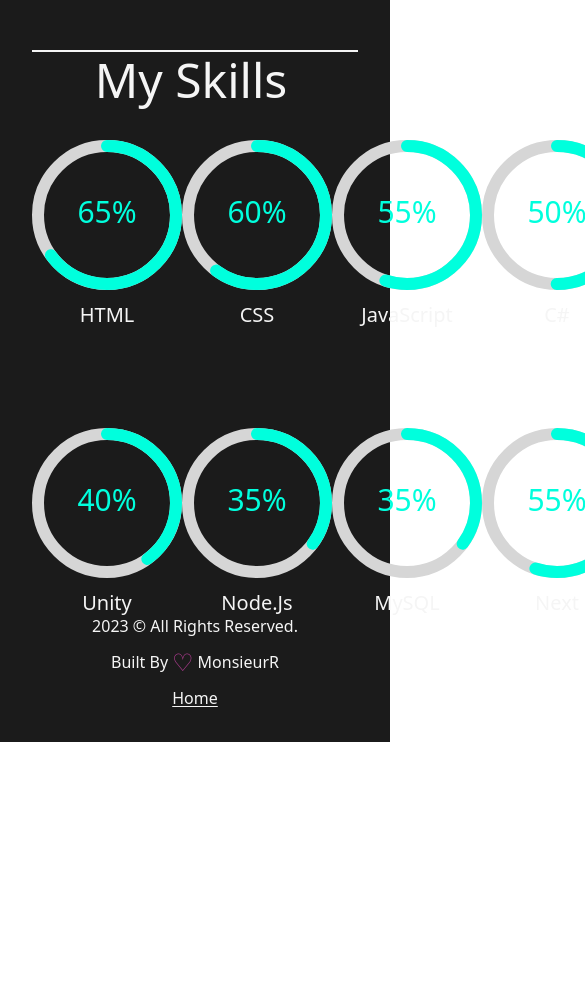
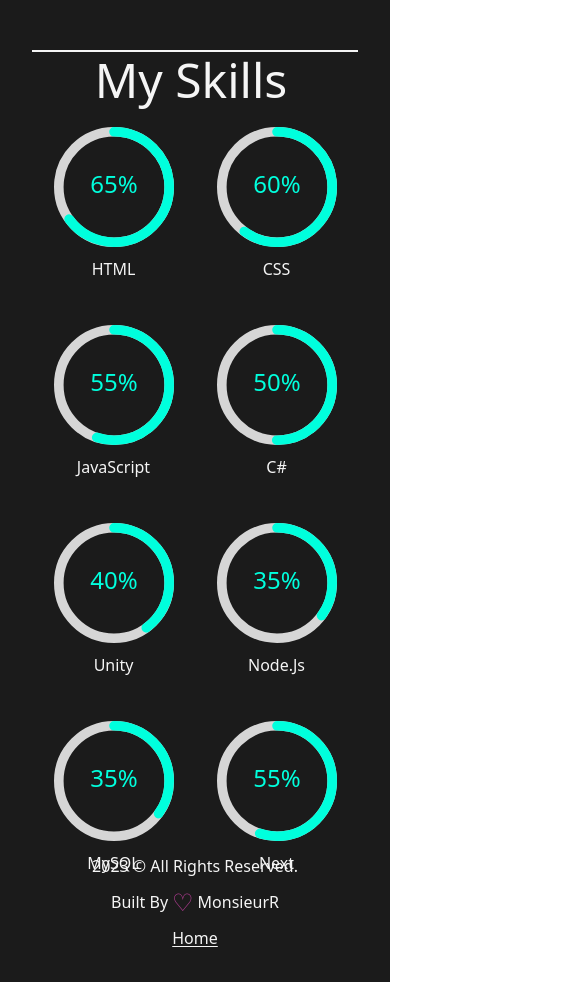
Before and after one commit to MonsieurR05/Portfolio, a Next.js app: page /about in a window 390 px wide. Shown: the part 1600-2582 px from the top of the page, 585 px wide, since content can reach past the window. Before the commit the page ends 2342 px from the top, so only its background shows below. Built offline with nearby package versions, Linux system fonts and the light colour scheme.

Commit message:
Update globals.css

```diff
--- a/src/styles/globals.css
+++ b/src/styles/globals.css
@@ -36,3 +36,25 @@
 .CircularProgressbar-text {
     fill: var(--text-color) !important;
   }
+
+ @media (max-width: 767px) {
+    .collums {
+      grid-template-columns: repeat(2, 1fr);
+      row-gap: 24px;
+      top: 27px;
+    }
+
+    .title {
+      margin-bottom: 30px;
+      font-size: 16px;
+    }
+
+    .progress__box {
+      margin: 0 auto;
+    }
+
+    .progress {
+      width: 120px;
+      height: 120px;
+    }
+  }
```
